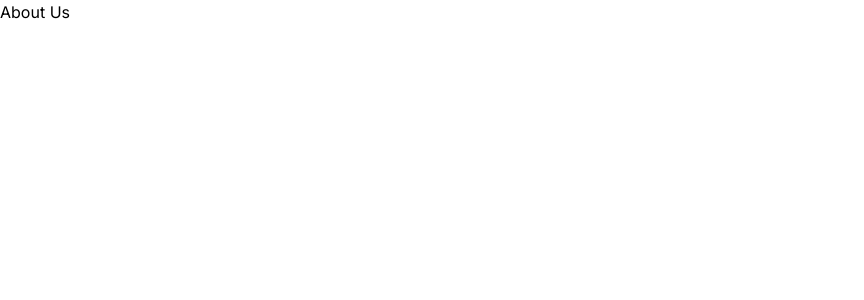
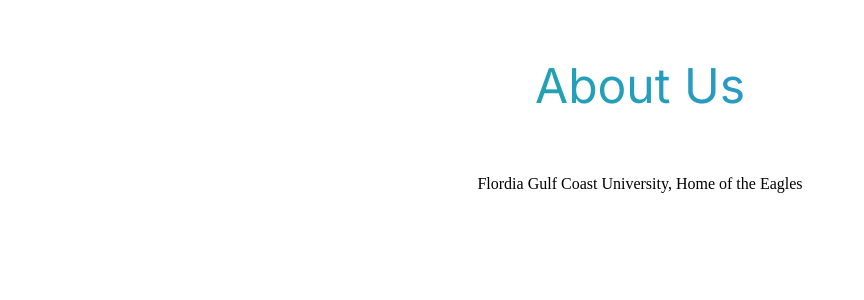
Before and after one commit to NielPatelSE12/cybersecuritywebsite.io, a Next.js app in the folder cybersecurityclub/: page /about in a window 1280 px wide. Shown: the top 300 px of the page, without its empty margins (0-864 px from the left). Built offline with nearby package versions, Linux system fonts and the light colour scheme.

Commit message:
This is a commit
Adding some Information and title to the about page.

```diff
--- a/cybersecurityclub/app/about/page.tsx
+++ b/cybersecurityclub/app/about/page.tsx
@@ -1,7 +1,15 @@
-export default function About(){
-    return(
-        <main>
-            <h2>About Us</h2>
-        </main>
-    )
+import Head from 'next/head';
+
+
+
+export default function About() {
+  return (
+    <div>
+      <Head>
+        <title>About Us</title>
+      </Head>
+      <h1 className='aboutUsTitle'>About Us</h1>
+      <p className = 'introTitle'>Flordia Gulf Coast University, Home of the Eagles</p>
+    </div>
+  );
 }
--- a/cybersecurityclub/app/component/Navigation/Navbar.tsx
+++ b/cybersecurityclub/app/component/Navigation/Navbar.tsx
@@ -2,7 +2,7 @@ import Link from 'next/link';
 
 const Navbar: React.FC = () => {
   return (
-    <nav className="bg-green-300 py-4 px-6 flex justify-between items-center"> {/* Align items to the center */}
+    <nav className="bg-blue-300 py-4 px-6 flex justify-between items-center"> {/* Align items to the center */}
       {/* Logo */}
       <div>
         <img src='/cyber security logo.jpg' alt="Logo" className="h-24" /> {/* Adjust height as needed */}
--- a/cybersecurityclub/app/globals.css
+++ b/cybersecurityclub/app/globals.css
@@ -17,3 +17,21 @@
   .btn:hover {
     background-color: #45a049;
   }
+
+  /* css for about page title  */
+
+  .aboutUsTitle {
+    color: transparent;
+    background-clip: text;
+    background-image: linear-gradient(to right, #10B981, #3B82F6);
+    padding: 50px;
+    font-size: 3rem; /* Adjust the font size as needed */
+    text-align: center; /* Center the text */
+  }
+
+
+
+  .introTitle{
+    font-family: cursive;
+    text-align: center;
+  }
```
